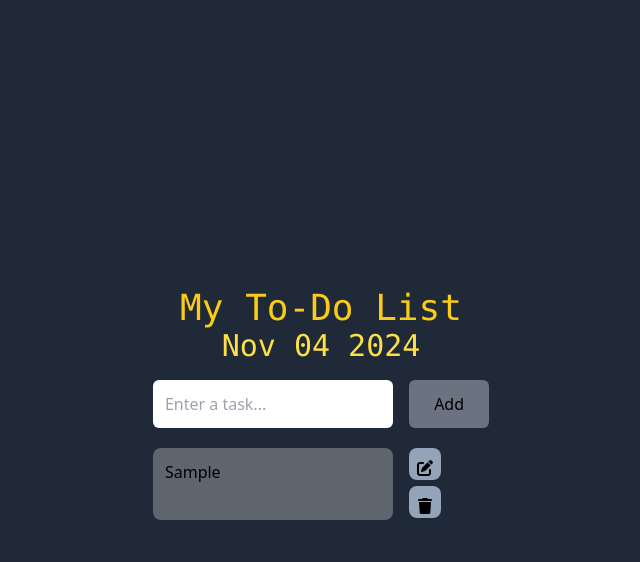
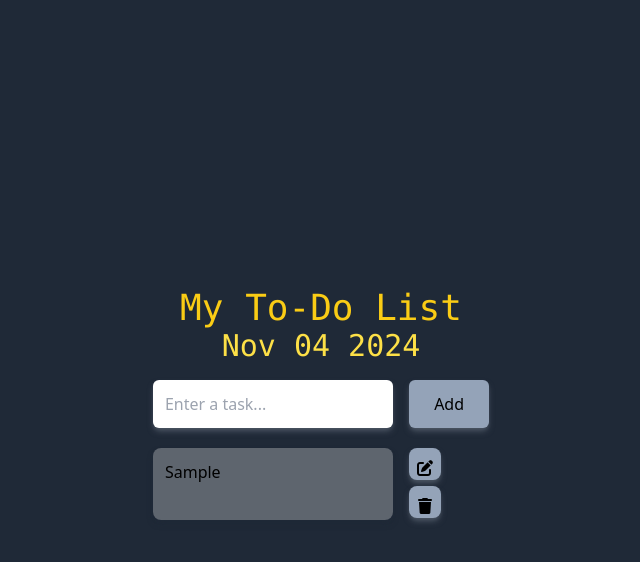
Before and after one commit to harsh-gupta-10/JS-todo-local-tailwind, a website: page index.html in a window 1280 px wide. Both pictures are taken after typing "Sample" into the empty fields and a click on the button "Add". Shown: the whole page, without its empty margins (319-959 px from the left). Drawn offline with Linux system fonts and the light colour scheme.

Commit message:
Enhance UI with improved styling and shadows for input elements and buttons

```diff
--- a/index.html
+++ b/index.html
@@ -14,8 +14,8 @@
             <div class="mb-5">
                <h1 class="mb-4 font-mono text-3xl flex justify-center text-yellow-300"><span id="date"></span></h1>
                <div>
-                <input class="rounded-md p-3 w-60 max-w-96 max-h-20" type="text" id="item" placeholder="Enter a task...">
-                <button class=" bg-gray-500 rounded-md p-3 ml-3 active:bg-green-600 hover:bg-green-400 w-20" id="add">Add</button>
+                <input class="rounded-md p-3 w-60 max-w-96 max-h-20 shadow-md shadow-gray-600" type="text" id="item" placeholder="Enter a task...">
+                <button class=" bg-slate-400 rounded-md p-3 ml-3 active:bg-green-600 hover:bg-green-400 w-20 shadow-md shadow-gray-600" id="add">Add</button>
                </div>
             </div>
 
--- a/src/script.js
+++ b/src/script.js
@@ -8,14 +8,14 @@ function displayItems() {
         item += `
             <div class="item">
                 <div class="input-controller flex mb-4">
-                    <textarea disabled class="p-3 w-60 max-w-96 max-h-20 rounded-lg resize-none ">${itemArray[i]}</textarea>
+                    <textarea disabled class="p-3 w-60 max-w-96 max-h-20 rounded-lg resize-none  shadow-md shadow-gray-800">${itemArray[i]}</textarea>
                     <div class="edit-controls ml-4 flex flex-col">
-                        <button class="editBtn p-2 rounded-lg bg-slate-400 h-8 mb-1.5 active:bg-green-600 hover:bg-green-400"><i class="fas fa-edit"></i></button>
-                        <button class="deleteBtn p-2 rounded-lg bg-slate-400 h-8 active:bg-green-600 hover:bg-green-400"><i class="fas fa-trash"></i></button>
+                        <button class="editBtn p-2 rounded-lg bg-slate-400 h-8 mb-1.5 active:bg-green-600 hover:bg-green-400 shadow-md shadow-gray-600"><i class="fas fa-edit"></i></button>
+                        <button class="deleteBtn p-2 rounded-lg bg-slate-400 h-8 active:bg-green-600 hover:bg-green-400 shadow-md shadow-gray-600"><i class="fas fa-trash"></i></button>
                     </div>
                     <div class="update-controller ml-3 flex flex-col hidden">
-                        <button class="saveBtn fas fa-save p-2 flex mb-1.5 rounded-lg bg-slate-400 h-8 active:bg-green-600 hover:bg-green-400"></button>
-                        <button class="cancelBtn fas fa-close p-2 rounded-lg bg-slate-400 h-8 active:bg-green-600 hover:bg-green-400"></button>
+                        <button class="saveBtn fas fa-save p-2 flex mb-1.5 rounded-lg bg-slate-400 h-8 active:bg-green-600 hover:bg-green-400 shadow-md shadow-gray-600"></button>
+                        <button class="cancelBtn fas fa-close p-2 rounded-lg bg-slate-400 h-8 active:bg-green-600 hover:bg-green-400 shadow-md shadow-gray-600"></button>
                     </div>
                 </div>
             </div>
```
Also changed, not shown: src/output.css.
